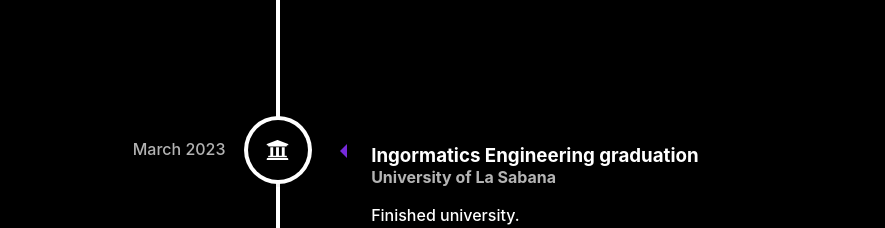
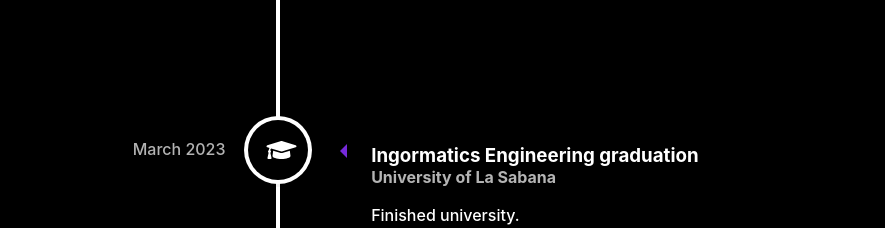
Before and after one commit to santiriva19/my-porfolio-new-srd, a React (Create React App) app: page / in a window 1280 px wide. Shown: the part 960-1188 px from the top of the page, without its empty margins (362-1247 px from the left). Built offline with nearby package versions, Linux system fonts and the light colour scheme; a web font is replaced by a local one.

Commit message:
changed graduation icon

```diff
--- a/src/components/me/timeline/timeline.js
+++ b/src/components/me/timeline/timeline.js
@@ -50,7 +50,7 @@ function TimeLineComponent() {
         iconStyle={containerStyles}
         icon={
           <FontAwesomeIcon
-            icon={faUniversity}
+            icon={faGraduationCap}
             size="2x"
             style={{ paddingRight: "15%" }}
           />
```
